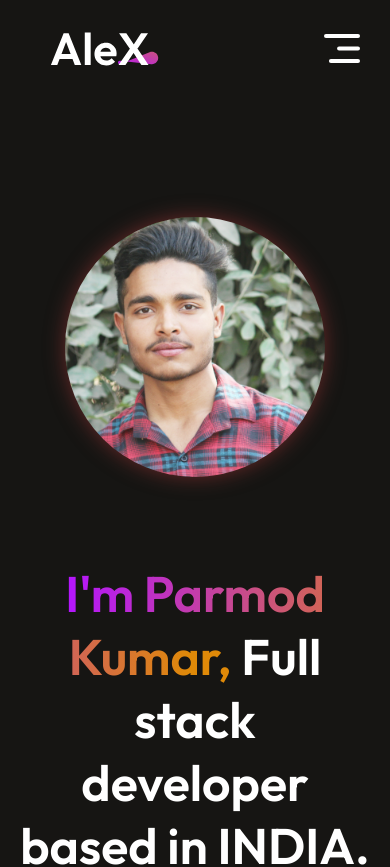
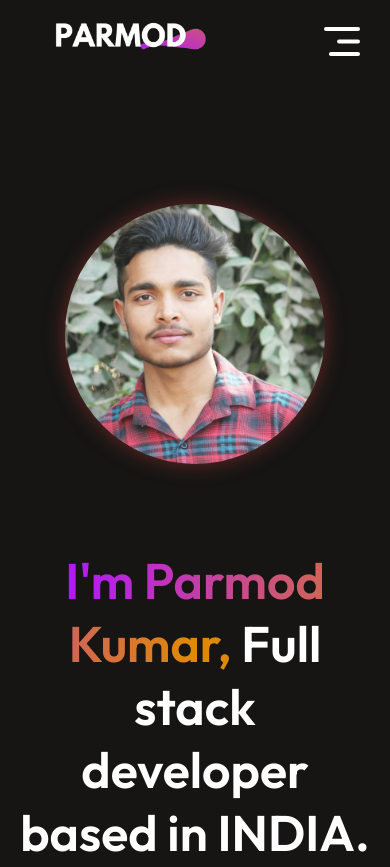
Before and after one commit to ParmodKumar28/Portfolio, a React (Vite) app: page / in a window 390 px wide. Shown: the top 867 px of the page. Built offline with nearby package versions, Linux system fonts and the light colour scheme.

Commit message:
Logo implemented

```diff
--- a/src/Components/Contact/Contact.jsx
+++ b/src/Components/Contact/Contact.jsx
@@ -4,8 +4,16 @@ import mail_icon from "../../assets/mail_icon.svg"
 import location_icon from "../../assets/location_icon.svg";
 import call_icon from "../../assets/call_icon.svg";
 import toast from "react-hot-toast";
+import { useState } from 'react';
 
 const Contact = () => {
+
+    // State's
+    const [name, setName] = useState("");
+    const [email, setEmail] = useState("");
+    const [message, setMessage] = useState("");
+
+
     // On submit
     const onSubmit = async (event) => {
         event.preventDefault();
@@ -27,6 +35,10 @@ const Contact = () => {
 
         if (res.success) {
             toast.success(res.message);
+            // Clearing field's
+            setName("");
+            setEmail("");
+            setMessage("");
         }
     };
 
@@ -61,11 +73,11 @@ const Contact = () => {
                 {/* Right section */}
                 <form onSubmit={onSubmit} action="" className="contact-right">
                     <label htmlFor="">Your Name</label>
-                    <input type="text" placeholder='Enter your name' name='name' required />
+                    <input onChange={(e) => setName(e.target.value)} value={name} type="text" placeholder='Enter your name' name='name' required />
                     <label htmlFor="">Your Email</label>
-                    <input type="email" placeholder='Enter your email' name='email' required />
+                    <input onChange={(e) => setEmail(e.target.value)} value={email} type="email" placeholder='Enter your email' name='email' required />
                     <label htmlFor="">Write your message here</label>
-                    <textarea name="message" rows="8" placeholder='Enter your message' required></textarea>
+                    <textarea onChange={(e) => setMessage(e.target.value)} value={message} name="message" rows="8" placeholder='Enter your message' required></textarea>
                     <button type='submit' className="contact-submit">
                         Submit now
                     </button>
--- a/src/Components/Footer/Footer.css
+++ b/src/Components/Footer/Footer.css
@@ -74,6 +74,11 @@
     transition: transform 0.3s;
 }
 
+.logo{
+    width: 200px;
+    margin-bottom: 10px;
+}
+
 @media(max-width: 768px) {
     .footer {
         margin: 20px 30px;
@@ -118,4 +123,10 @@
     .footer-bottom-right {
         gap: 20px;
     }
+
+    .logo{
+        width: 160px;
+        margin-bottom: 8px;
+        margin-left: 0px;
+    }
 }
--- a/src/Components/Footer/Footer.jsx
+++ b/src/Components/Footer/Footer.jsx
@@ -1,8 +1,7 @@
 import './Footer.css';
 import { AiFillInstagram, AiFillLinkedin, AiFillTwitterSquare, AiFillGithub, AiFillYoutube } from 'react-icons/ai';
 import { SiLeetcode } from "react-icons/si";
-import footer_logo from "../../assets/footer_logo.svg";
-import user_icon from "../../assets/user_icon.svg";
+import logo from "../../assets/logo2.png";
 
 const Footer = () => {
     return (
@@ -11,24 +10,25 @@ const Footer = () => {
             {/* Top section */}
             <div className="footer-top">
                 <div className="footer-top-left">
-                    <img src={footer_logo} alt="" />
-                    <p>I am a fullstack devloper from, INDIA with 1 year of project experience and knowledge.</p>
+                    <img className='logo' src={logo} alt="" />
+                    <p>I am a fullstack devloper from, INDIA with 1+ year of project experience and knowledge.</p>
                 </div>
 
-                <div className="footer-top-right">
+                {/* <div className="footer-top-right">
                     <div className="footer-email-input">
                         <img src={user_icon} alt="" />
                         <input type="email" placeholder='Enter your email' />
                     </div>
 
                     <div className="footer-subscribe">Subscribe</div>
-                </div>
+                </div> */}
+
             </div>
             <hr />
             {/* Bottom section */}
             <div className="footer-bottom">
                 <p className="footer-bottom-left">
-                    2024 Parmod Kumar All rights reserved
+                    2024 &copy; Parmod Kumar All rights reserved
                 </p>
                 <div className="footer-bottom-right">
                     <a href="https://www.instagram.com/parmodyadav28/" target="_blank" rel="noopener noreferrer"><AiFillInstagram style={{ color: '#bc2a8d', fontSize: '2.5rem' }} /></a>
--- a/src/Components/Navbar/Navbar.css
+++ b/src/Components/Navbar/Navbar.css
@@ -51,6 +51,10 @@
     display: none;
 }
 
+.logo{
+    width: 200px;
+}
+
 @media(max-width: 768px){
     .navbar{
         margin: 20px 50px;
@@ -94,4 +98,8 @@
         flex-direction: row;
         gap: 20px;
     }
+
+    .logo{
+        margin-left: -28px;
+    }
 }
--- a/src/Components/Navbar/Navbar.jsx
+++ b/src/Components/Navbar/Navbar.jsx
@@ -1,5 +1,5 @@
 import "./Navbar.css"
-import logo from "../../assets/logo.svg"
+import logo from "../../assets/logo2.png"
 import { useRef, useState } from "react"
 import underline from "../../assets/nav_underline.svg"
 import AnchorLink from "react-anchor-link-smooth-scroll"
@@ -23,7 +23,7 @@ const Navbar = () => {
     return (
         // Navbar
         <div className='navbar'>
-            <img src={logo} alt="logo" />
+            <AnchorLink className='anchor-link' offset={50} href='#home'> <img onClick={() => setMenu("home")} className="logo" src={logo} alt="logo" /></AnchorLink>
 
             {/* For mobile view */}
             <img src={menu_open} alt="" onClick={openMenu} className="nav-mob-open" />
```
Also changed, not shown: src/assets/logo.png (added), src/assets/logo2.png (added).
